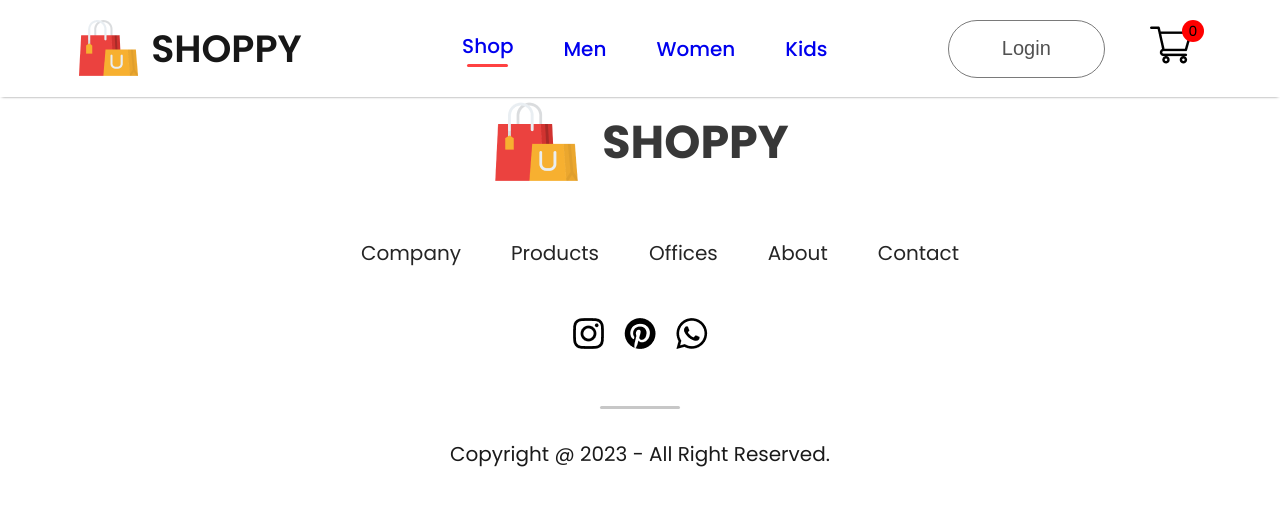
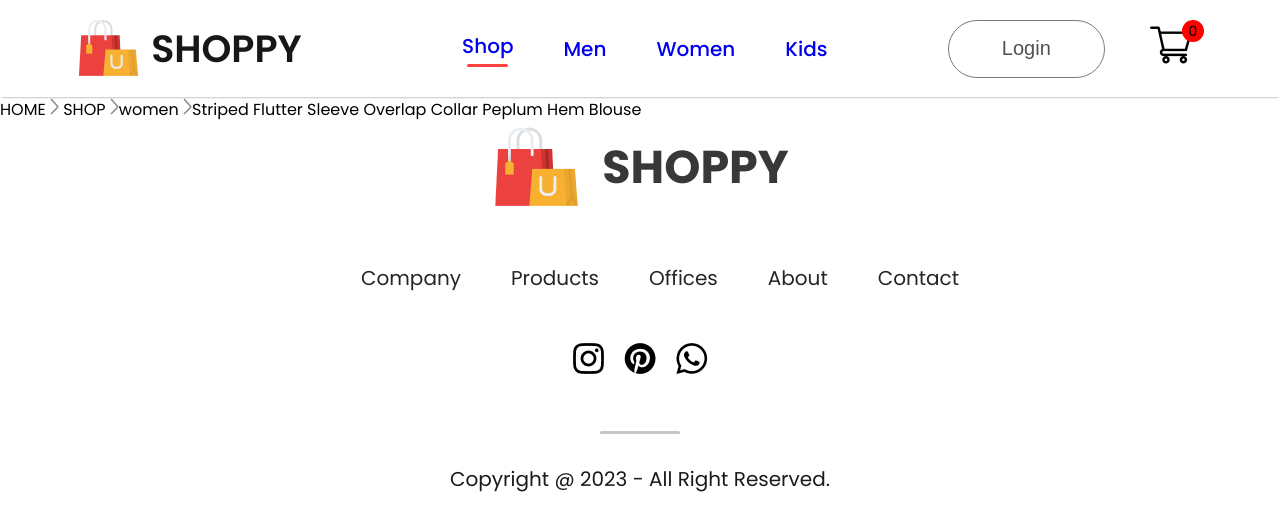
Before and after one commit to ramanuj-07/e-commerce, a React (Create React App) app in the folder frontend/: page /product/1 in a window 1280 px wide. Shown: the top 530 px of the page. Built offline with nearby package versions, Linux system fonts and the light colour scheme.

Commit message:
Created Breadcrum

```diff
--- /dev/null
+++ b/frontend/src/components/breadcrums/Breadcrum.jsx
@@ -0,0 +1,15 @@
+import React from 'react'
+import './Breadcrum.css'
+import arrow_icon from '../assets/Frontend_Assets/breadcrum_arrow.png'
+
+const Breadcrum = (props) => {
+    const { product } = props;
+
+  return (
+      <div className='breadcrum'>
+          HOME <img src={arrow_icon} alt="" /> SHOP <img src={arrow_icon} alt="" />{product.category} <img src={arrow_icon} alt="" />{product.name}
+    </div>
+  )
+}
+
+export default Breadcrum
--- a/frontend/src/components/item/Item.jsx
+++ b/frontend/src/components/item/Item.jsx
@@ -1,10 +1,14 @@
 import React from 'react'
 import './Item.css'
+import { Link } from 'react-router-dom'
 
 const Item = (props) => {
   return (
       <div className='item'>
-          <img src={props.image} alt="" />
+          <Link to={`/product/${props.id}`} >
+            <img src={props.image} alt="" />
+          </Link>
+
           <p>{props.name}</p>
           <div className="item-prices">
               <div className="item-price-new">
--- a/frontend/src/pages/Product.jsx
+++ b/frontend/src/pages/Product.jsx
@@ -1,11 +1,16 @@
 import React, { useContext } from 'react'
 import { ShopContext } from '../context/ShopContext'
+import { useParams } from 'react-router-dom';
+import Breadcrum from '../components/breadcrums/Breadcrum';
 
 const Product = () => {
   const { all_product } = useContext(ShopContext);
+  const { productId } = useParams();
+  const product = all_product.find((e) => e.id === Number(productId));
 
   return (
     <div>
+      <Breadcrum product={product} />
 
     </div>
   )
```
Also changed, not shown: frontend/src/components/breadcrums/Breadcrum.css (added).
